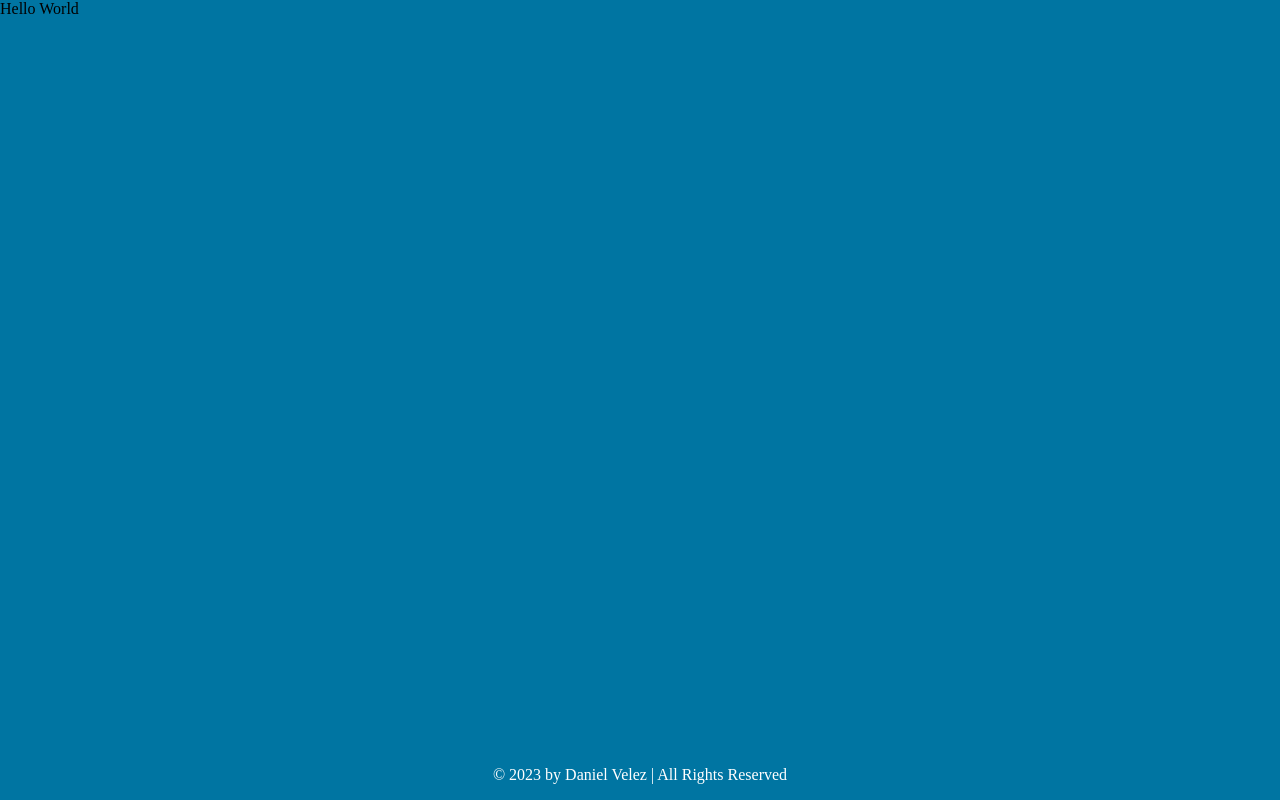
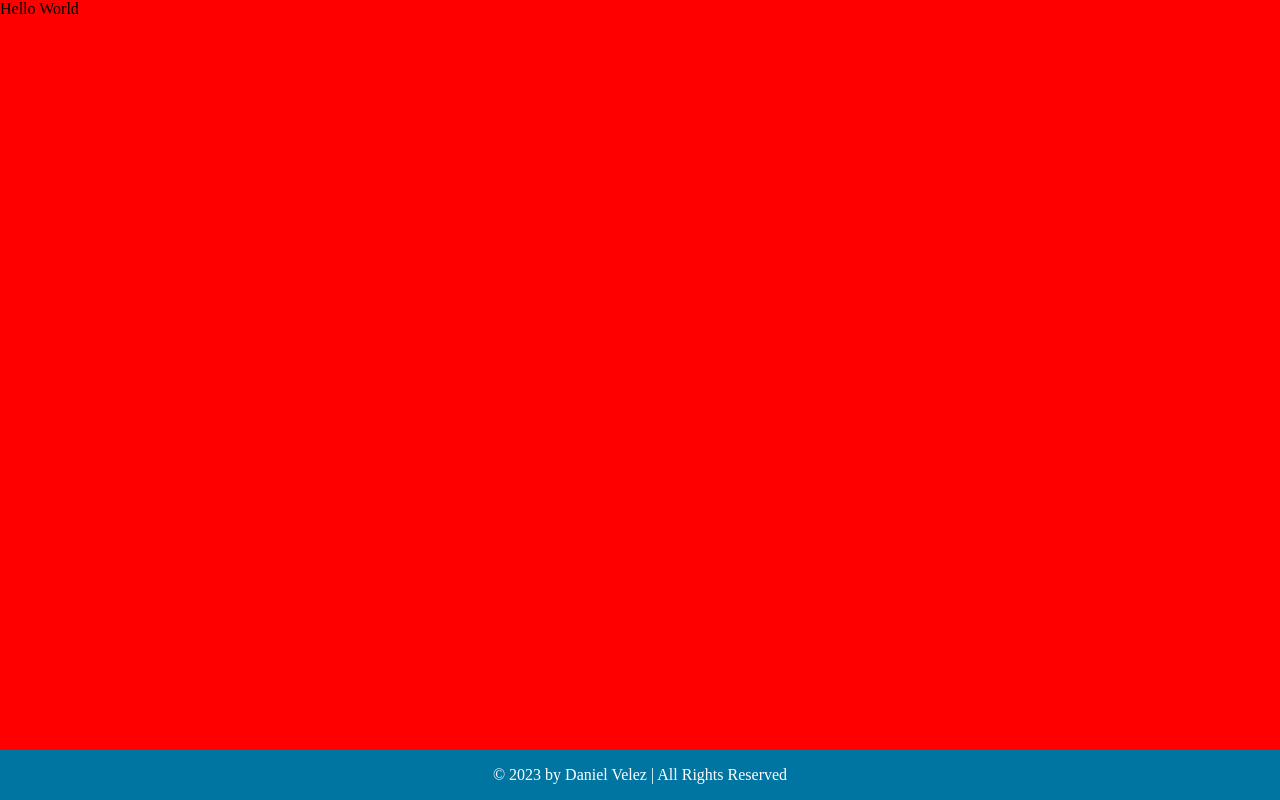
Before and after one commit to Daniel1000c/bmi-react-app, a React (Vite) app: page / in a window 1280 px wide. Built offline with nearby package versions, Linux system fonts and the light colour scheme.

Commit message:
add smooth scroll behavior

```diff
--- a/src/index.css
+++ b/src/index.css
@@ -7,6 +7,13 @@
 
 /*body Formatting*/
 body {
-    background-color: #0075a2;
+    background-color: red;
+}
+
+/*Create smooth scrolling behavior*/
+html {
+    scroll-behavior: smooth;
 }
 /***********************************End of General Formatting***********************************/
+
+/***********************************Container Formatting***********************************/
```
